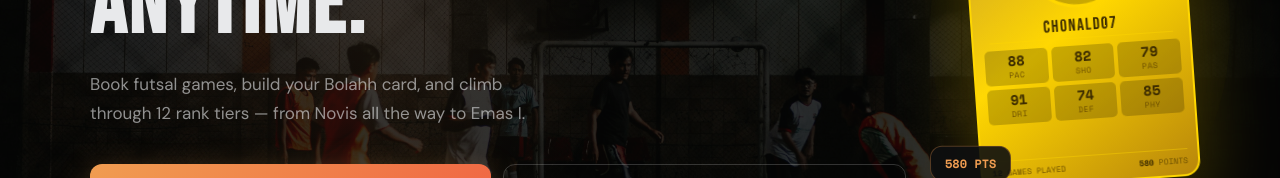
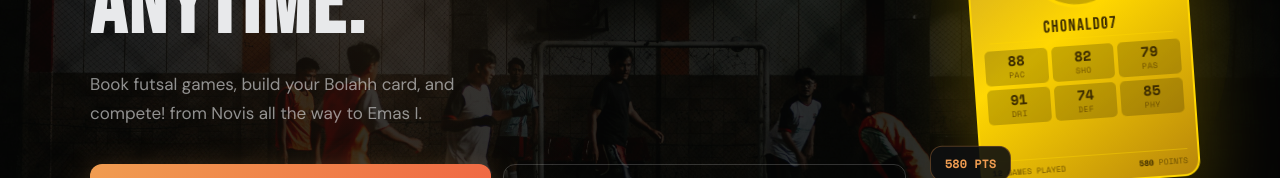
Before and after one commit to amirchoo/Bolahh, a React (Vite) app in the folder client/: page / in a window 1280 px wide. Shown: the part 390-568 px from the top of the page. Built offline with nearby package versions, Linux system fonts and the light colour scheme; no server answers.

Commit message:
some changes

```diff
--- a/client/src/pages/LandingPage.jsx
+++ b/client/src/pages/LandingPage.jsx
@@ -290,7 +290,7 @@ export default function LandingPage() {
               fontSize: 17, color: 'rgba(232,233,235,0.6)', lineHeight: 1.7,
               maxWidth: 440, marginBottom: 36, fontFamily: "'DM Sans'"
             }}>
-              Book futsal games, build your Bolahh card, and climb through 12 rank tiers — from Novis all the way to Emas I.
+              Book futsal games, build your Bolahh card, and compete! from Novis all the way to Emas I.
             </p>
 
             <div className={`reveal ${heroVisible ? 'visible' : ''} reveal-delay-3 hero-btns`} style={{ display: 'flex', gap: 12 }}>
```
